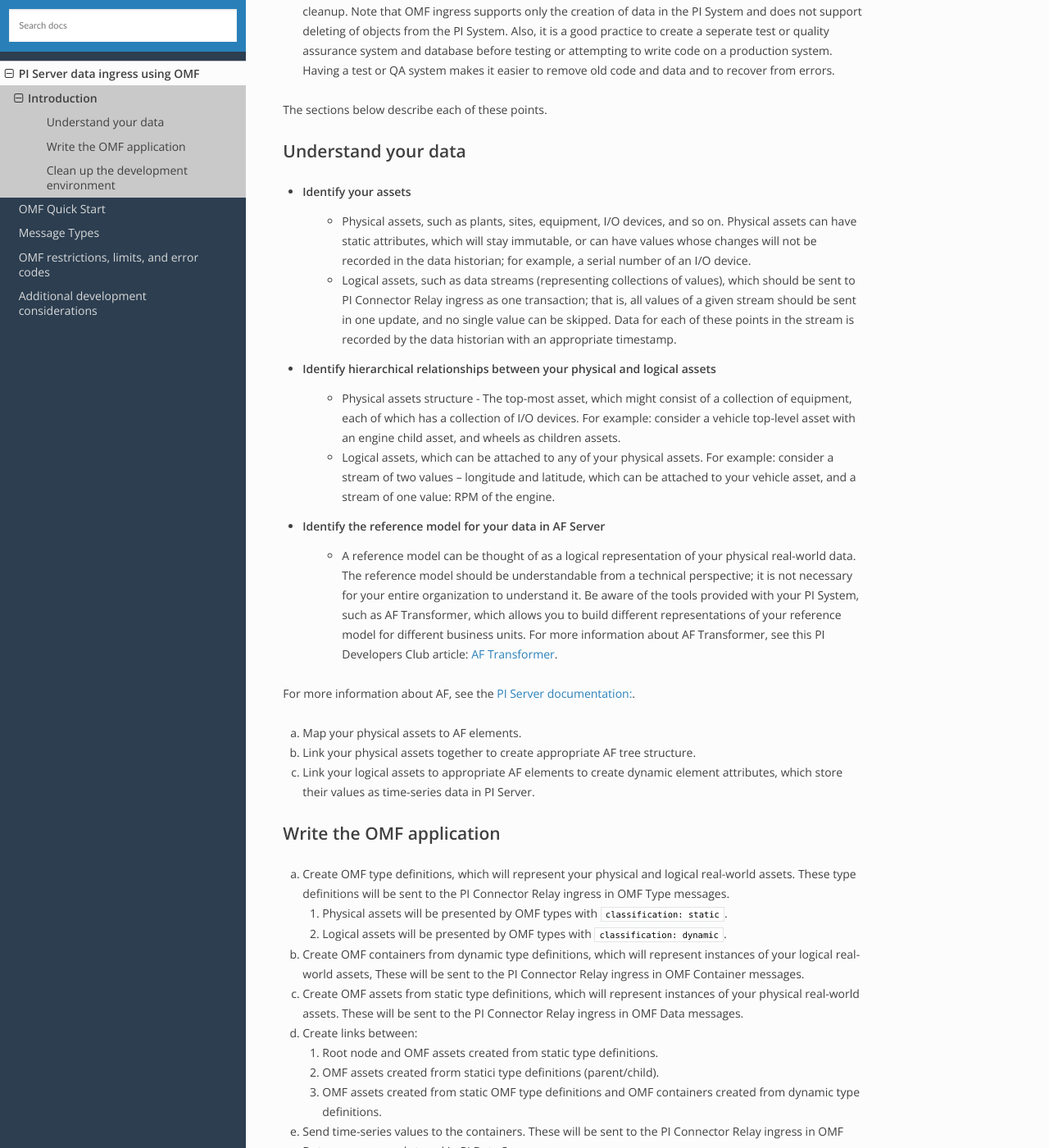
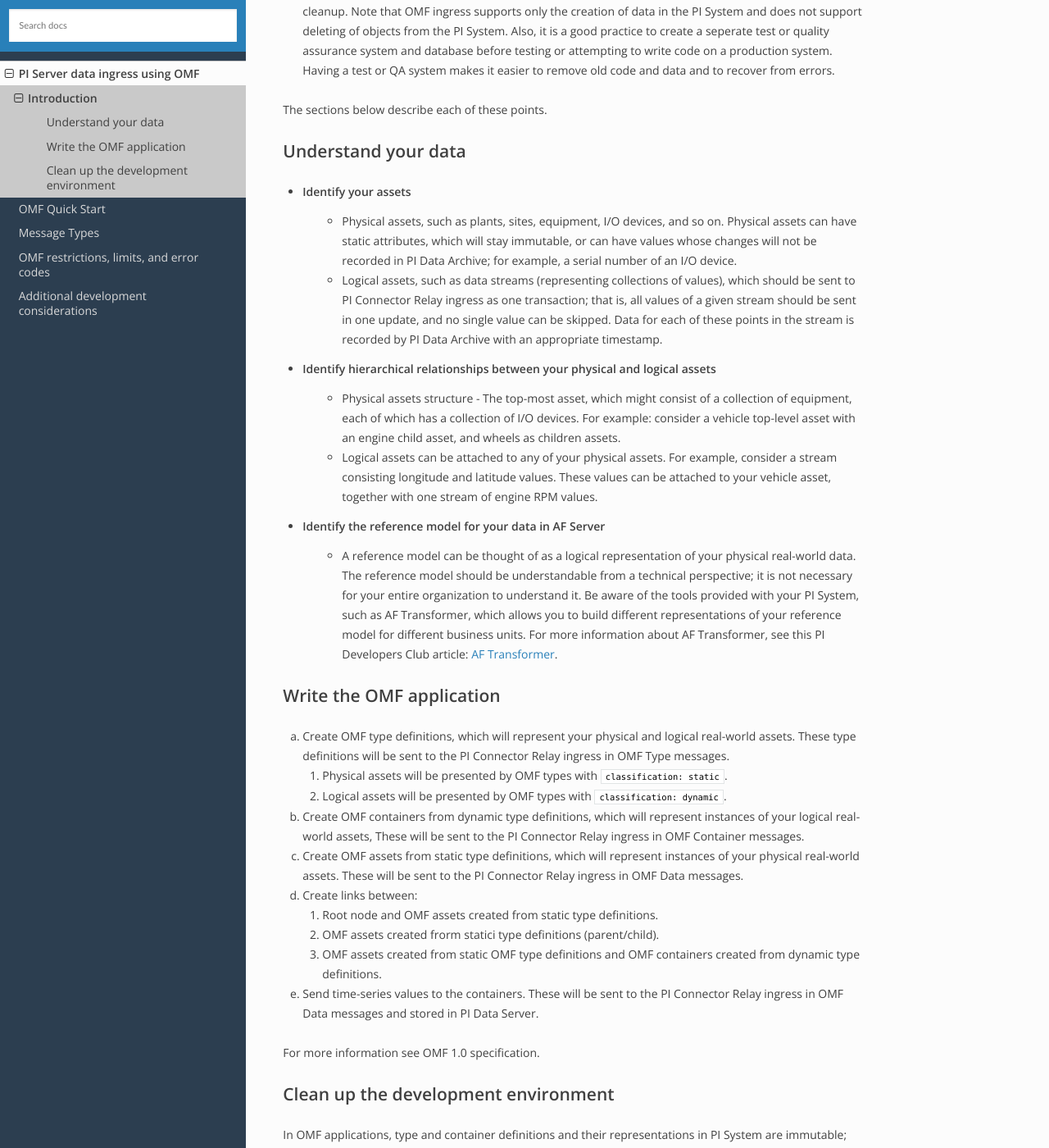
Before and after one commit to osisoft/OMF-Developer-Companion-Guide, a Sphinx documentation site: the page built from docs/OMF_Before.rst, in a window 1280 px wide and 1400 px high, scrolled down 556 px. Shown: the whole window at 82% size. Built offline with Sphinx 7.4.7 and the Read the Docs theme 2.0.0, drawn with Linux system fonts in a browser that asks for light colours; some of the changed text lies outside the part shown.

Commit message:
Update OMF_Before.rst

```diff
--- a/docs/OMF_Before.rst
+++ b/docs/OMF_Before.rst
@@ -30,20 +30,20 @@
 
 * Identify your assets
    *  Physical assets, such as plants, sites, equipment, I/O devices, and so on. Physical assets can have static attributes,
-      which will stay immutable, or can have values whose changes will not be recorded in the data historian; for example, a serial
+      which will stay immutable, or can have values whose changes will not be recorded in PI Data Archive; for example, a serial
       number of an I/O device.
 
    *  Logical assets, such as data streams (representing collections of values), which should be sent to PI Connector Relay ingress as one
       transaction; that is, all values of a given stream should be sent in one update, and no single value can be
-      skipped. Data for each of these points in the stream is recorded by the data historian with an appropriate timestamp.
+      skipped. Data for each of these points in the stream is recorded by PI Data Archive with an appropriate timestamp.
 
 * Identify hierarchical relationships between your physical and logical assets
    *  Physical assets structure - The top-most asset, which might consist of a collection of equipment, each of which has
       a collection of I/O devices. For example: consider a vehicle top-level asset with an engine child asset,
       and wheels as children assets.
-   *  Logical assets, which can be attached to any of your physical assets. For example: consider a stream of two
-      values – longitude and latitude, which can be attached to your vehicle asset, and a stream of one
-      value: RPM of the engine.
+   *  Logical assets can be attached to any of your physical assets. For example, consider a stream consisting
+      longitude and latitude values. These values can be attached to your vehicle asset, together with one stream of
+      engine RPM values.
 
 
 * Identify the reference model for your data in AF Server
@@ -55,13 +55,6 @@
       <https://pisquare.osisoft.com/community/developers-club/blog/2018/02/15/welcome-to-our-newest-utility-af-transformer>`_.
 
 
-For more information about AF, see the
-`PI Server documentation: <https://livelibrary.osisoft.com/LiveLibrary/web/ui.xql?action=html&resource=publist_home.html&pub_category=PI-Server>`_.
-
-a. Map your physical assets to AF elements.
-b. Link your physical assets together to create appropriate AF tree structure.
-c. Link your logical assets to appropriate AF elements to create dynamic element attributes,
-   which store their values as time-series data in PI Server.
 
 Write the OMF application
 -------------------------
@@ -133,15 +126,16 @@
 
 1. PI Connector Relay temporary cache location.
    Stop the PI Connector Relay process. By default, if not chosen during the PI Connector Relay setup, temporary data will be stored in
-   ``\%ProgramData\%\\OSIsoft\\Tau\\Relay.ConnectorHost``. Delete this folder.
+   ``%ProgramData%\OSIsoft\Tau\Relay.ConnectorHost``. Delete this folder.
    Deleting this folder removes all cache entires for all producers.
 
-2. PI Server AF Database that you use to create your AF asset structure. Using PI System Explorer, perform the following:
+2. The AF Database that you use to create your AF asset structure. Using PI System Explorer, perform the following:
 
-   a.  Open Library, expand Templates/Element Templates. Delete all templates with names starting with "OMF".
-   b.  Open Library, expand Templates/Enumeration Sets. Delete all enumerations with names starting with "OMF".
-   c.  Open Elements, expand Elements root node. Delete all elements and their
-       children elements that have names of your OMF application registrations.
+   a.  In the Navigator pane, open Library, expand Templates/Element Templates, and delete all templates with names starting with "OMF".
+   b.  In the Navigator pane, open Library, expand Templates/Enumeration Sets, and delete all enumerations with names starting with "OMF".
+   c.  In the Navigator pane, open Elements, expand the Elements root node, and delete all elements and their
+       children elements that have names with your OMF application registrations. Ensure you delete only the applications
+       related to the one you are developing and not all of them.
    d.  Check in your changes.
 
 3. PI Data Archive PI points that were created after the container data values were sent.
```
Also changed, not shown: other parts of docs/OMF_Before.rst (+1 -1 lines).
